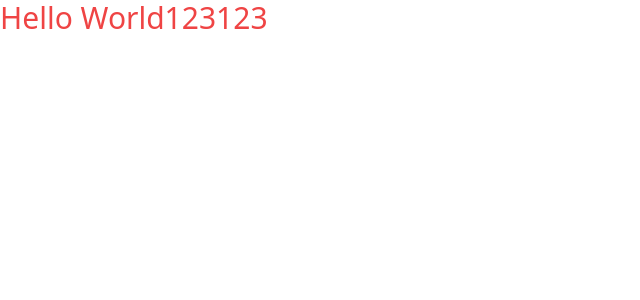
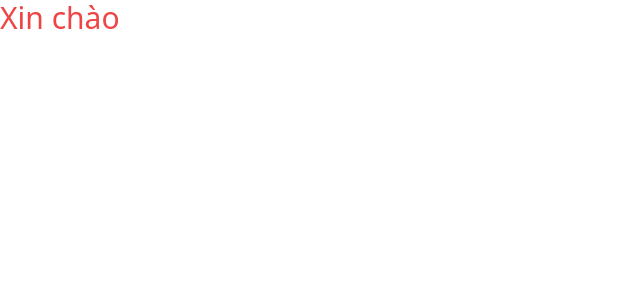
Before and after one commit to tranvanthinh2509/Ecommerce, a React (Create React App) app in the folder client/: page / in a window 1280 px wide. Shown: the top 300 px of the page, without its empty margins (0-640 px from the left). Built offline with nearby package versions, Linux system fonts and the light colour scheme.

Commit message:
Test up client

```diff
--- a/client/src/App.js
+++ b/client/src/App.js
@@ -1,5 +1,5 @@
 function App() {
-  return <div className="text-red-500 text-3xl">Hello World123123</div>;
+  return <div className="text-red-500 text-3xl">Xin chào</div>;
 }
 
 export default App;
```
